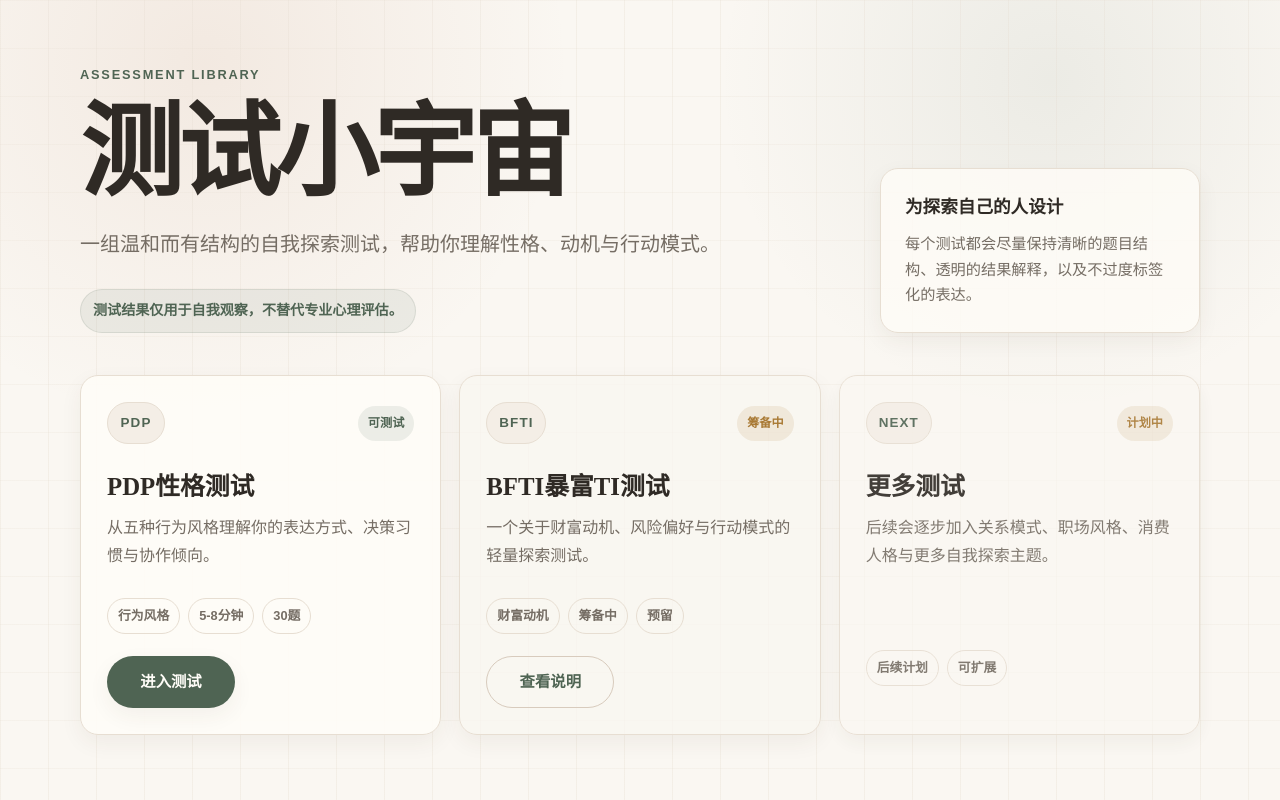
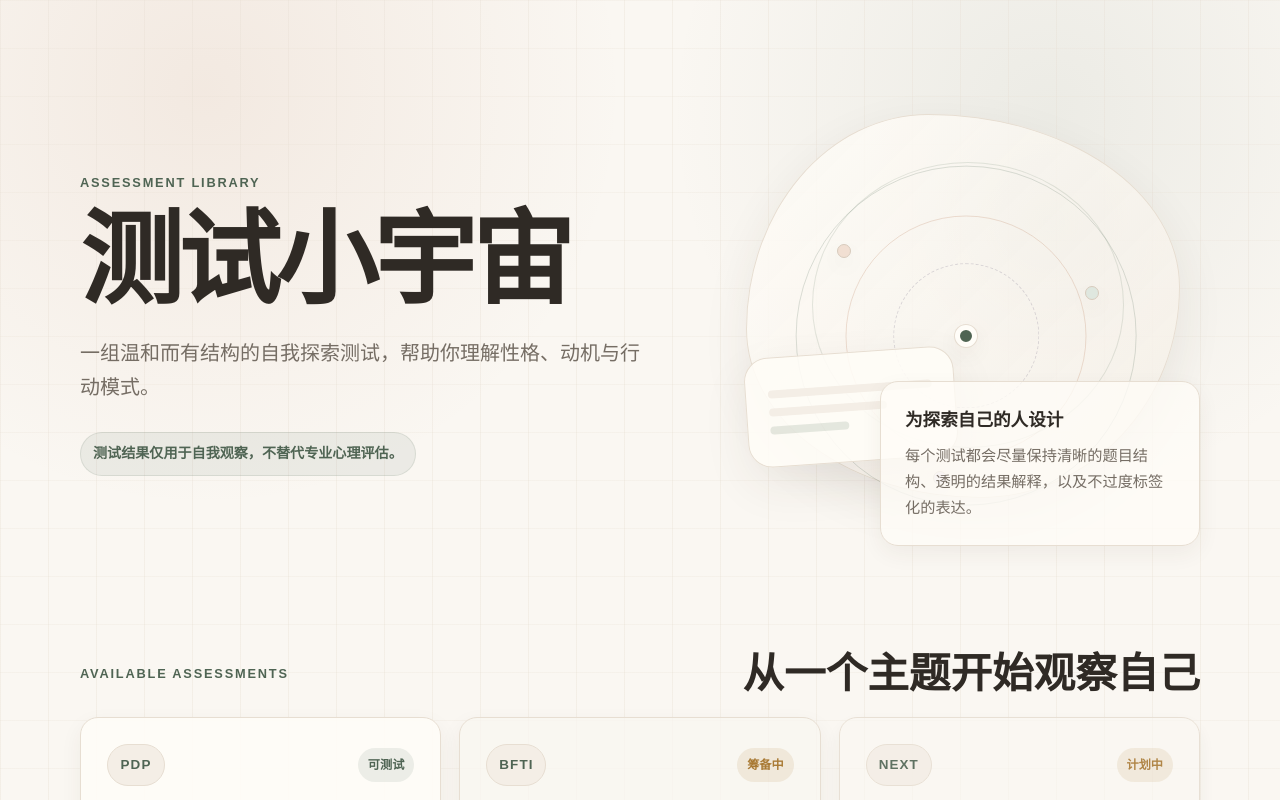
Before and after one commit to MartinaECC/martinaecc.github.io, a React (Vite) app: page / in a window 1280 px wide. Shown: the top 800 px of the page. Built offline with nearby package versions, Linux system fonts and the light colour scheme.

Commit message:
Refine homepage illustration design

```diff
--- a/src/components/TestCard.jsx
+++ b/src/components/TestCard.jsx
@@ -13,6 +13,7 @@ export default function TestCard({ test }) {
 
     return (
         <article className={`test-card ${test.cardClass || ""} ${isComingSoon ? "coming-soon" : ""}`}>
+            <span className="card-watermark">{test.icon}</span>
             <div className="card-topline">
                 <span className="test-icon">{test.icon}</span>
                 <span className={`status-pill ${statusClass}`}>{statusLabel[test.status]}</span>
--- a/src/pages/HomePage.jsx
+++ b/src/pages/HomePage.jsx
@@ -11,10 +11,31 @@ export default function HomePage() {
                     <p className="lead">一组温和而有结构的自我探索测试，帮助你理解性格、动机与行动模式。</p>
                     <p className="small-note">测试结果仅用于自我观察，不替代专业心理评估。</p>
                 </div>
-                <aside className="hero-aside" aria-label="产品说明">
-                    <strong>为探索自己的人设计</strong>
-                    <p>每个测试都会尽量保持清晰的题目结构、透明的结果解释，以及不过度标签化的表达。</p>
+                <aside className="hero-illustration" aria-label="自我探索插画">
+                    <div className="orbit-map">
+                        <span className="orbit orbit-one"></span>
+                        <span className="orbit orbit-two"></span>
+                        <span className="orbit orbit-three"></span>
+                        <span className="core-dot"></span>
+                        <span className="signal signal-a"></span>
+                        <span className="signal signal-b"></span>
+                        <span className="signal signal-c"></span>
+                    </div>
+                    <div className="reflection-card">
+                        <span className="reflection-line long"></span>
+                        <span className="reflection-line medium"></span>
+                        <span className="reflection-line short"></span>
+                    </div>
+                    <div className="hero-aside">
+                        <strong>为探索自己的人设计</strong>
+                        <p>每个测试都会尽量保持清晰的题目结构、透明的结果解释，以及不过度标签化的表达。</p>
+                    </div>
                 </aside>
+            </section>
+
+            <section className="section-heading" aria-label="测试目录说明">
+                <p className="eyebrow">Available Assessments</p>
+                <h2>从一个主题开始观察自己</h2>
             </section>
 
             <section className="test-grid" aria-label="测试列表">
--- a/src/styles.css
+++ b/src/styles.css
@@ -68,7 +68,7 @@ label {
 }
 
 .home-shell {
-    padding-top: 64px;
+    padding-top: 54px;
 }
 
 .page {
@@ -168,17 +168,159 @@ p {
 
 .landing-hero {
     display: grid;
-    grid-template-columns: minmax(0, 1.2fr) 320px;
-    gap: 48px;
-    align-items: end;
-    margin-bottom: 42px;
+    grid-template-columns: minmax(0, 1fr) minmax(360px, 0.82fr);
+    gap: clamp(32px, 6vw, 72px);
+    align-items: center;
+    min-height: 540px;
+    margin-bottom: 56px;
 }
 
 .landing-copy h1 {
     margin-bottom: 20px;
 }
 
+.hero-illustration {
+    position: relative;
+    min-height: 500px;
+    isolation: isolate;
+}
+
+.hero-illustration::before {
+    content: "";
+    position: absolute;
+    inset: 40px 20px 76px 18px;
+    background:
+        linear-gradient(135deg, rgba(255, 253, 248, 0.84), rgba(244, 238, 230, 0.78)),
+        radial-gradient(circle at 70% 28%, rgba(111, 131, 114, 0.12), transparent 34%);
+    border: 1px solid var(--line);
+    border-radius: 42% 58% 46% 54% / 56% 45% 55% 44%;
+    box-shadow: var(--shadow-soft);
+    z-index: -2;
+}
+
+.hero-illustration::after {
+    content: "";
+    position: absolute;
+    inset: 88px 76px 126px 84px;
+    border: 1px solid rgba(111, 131, 114, 0.18);
+    border-radius: 50%;
+    z-index: -1;
+}
+
+.orbit-map {
+    position: absolute;
+    top: 54px;
+    right: 26px;
+    width: min(88%, 420px);
+    aspect-ratio: 1;
+}
+
+.orbit {
+    position: absolute;
+    inset: 50%;
+    border: 1px solid rgba(111, 131, 114, 0.24);
+    border-radius: 50%;
+    transform: translate(-50%, -50%);
+}
+
+.orbit-one {
+    width: 82%;
+    height: 82%;
+}
+
+.orbit-two {
+    width: 58%;
+    height: 58%;
+    border-color: rgba(182, 120, 85, 0.22);
+}
+
+.orbit-three {
+    width: 35%;
+    height: 35%;
+    border-style: dashed;
+    border-color: rgba(117, 108, 134, 0.24);
+}
+
+.core-dot {
+    position: absolute;
+    left: 50%;
+    top: 50%;
+    width: 22px;
+    height: 22px;
+    background: var(--primary-dark);
+    border: 5px solid var(--surface);
+    border-radius: 50%;
+    box-shadow: 0 0 0 1px var(--line), var(--shadow-small);
+    transform: translate(-50%, -50%);
+}
+
+.signal {
+    position: absolute;
+    width: 14px;
+    height: 14px;
+    background: var(--surface);
+    border: 1px solid var(--line-strong);
+    border-radius: 50%;
+    box-shadow: var(--shadow-small);
+}
+
+.signal-a {
+    left: 19%;
+    top: 28%;
+    background: #f1dfd2;
+}
+
+.signal-b {
+    right: 18%;
+    top: 38%;
+    background: #dfe7df;
+}
+
+.signal-c {
+    left: 42%;
+    bottom: 14%;
+    background: #e6dfec;
+}
+
+.reflection-card {
+    position: absolute;
+    left: 18px;
+    bottom: 112px;
+    width: 210px;
+    padding: 22px;
+    background: rgba(255, 253, 248, 0.88);
+    border: 1px solid var(--line);
+    border-radius: 24px;
+    box-shadow: var(--shadow-soft);
+    transform: rotate(-4deg);
+}
+
+.reflection-line {
+    display: block;
+    height: 8px;
+    margin: 10px 0;
+    background: var(--surface-muted);
+    border-radius: 999px;
+}
+
+.reflection-line.long {
+    width: 100%;
+}
+
+.reflection-line.medium {
+    width: 72%;
+}
+
+.reflection-line.short {
+    width: 48%;
+    background: rgba(111, 131, 114, 0.18);
+}
+
 .hero-aside {
+    position: absolute;
+    right: 0;
+    bottom: 28px;
+    width: min(320px, 82%);
     padding: 24px;
     background: rgba(255, 253, 248, 0.78);
     border: 1px solid var(--line);
@@ -200,6 +342,21 @@ p {
     font-size: 0.95rem;
 }
 
+.section-heading {
+    display: flex;
+    align-items: end;
+    justify-content: space-between;
+    gap: 24px;
+    margin-bottom: 18px;
+}
+
+.section-heading h2 {
+    max-width: 560px;
+    font-family: var(--font-serif);
+    font-size: clamp(1.7rem, 4vw, 2.6rem);
+    line-height: 1.18;
+}
+
 .test-grid {
     display: grid;
     grid-template-columns: repeat(3, 1fr);
@@ -207,6 +364,7 @@ p {
 }
 
 .test-card {
+    position: relative;
     min-height: 360px;
     display: flex;
     flex-direction: column;
@@ -215,7 +373,42 @@ p {
     border: 1px solid var(--line);
     border-radius: var(--radius-md);
     box-shadow: var(--shadow-small);
+    overflow: hidden;
     transition: transform 0.2s ease, border-color 0.2s ease, box-shadow 0.2s ease;
+}
+
+.test-card::before {
+    content: "";
+    position: absolute;
+    right: -48px;
+    bottom: -58px;
+    width: 180px;
+    height: 180px;
+    border: 1px solid rgba(111, 131, 114, 0.14);
+    border-radius: 50%;
+}
+
+.test-card::after {
+    content: "";
+    position: absolute;
+    right: 36px;
+    bottom: 42px;
+    width: 48px;
+    height: 48px;
+    background: rgba(111, 131, 114, 0.08);
+    border-radius: 50%;
+}
+
+.card-watermark {
+    position: absolute;
+    right: 20px;
+    top: 86px;
+    color: rgba(47, 42, 37, 0.045);
+    font-family: var(--font-serif);
+    font-size: clamp(4.2rem, 8vw, 6.8rem);
+    font-weight: 700;
+    line-height: 1;
+    pointer-events: none;
 }
 
 .test-card:hover {
@@ -605,6 +798,14 @@ p {
         grid-template-columns: 1fr;
     }
 
+    .landing-hero {
+        min-height: auto;
+    }
+
+    .hero-illustration {
+        min-height: 460px;
+    }
+
     .test-grid {
         grid-template-columns: 1fr;
     }
@@ -635,6 +836,29 @@ p {
         border-radius: 22px;
     }
 
+    .hero-illustration {
+        min-height: 400px;
+    }
+
+    .orbit-map {
+        right: 0;
+        width: 100%;
+    }
+
+    .reflection-card {
+        left: 4px;
+        bottom: 96px;
+        width: 170px;
+    }
+
+    .hero-aside {
+        width: 88%;
+    }
+
+    .section-heading {
+        display: block;
+    }
+
     .test-intro-list,
     .score-list {
         grid-template-columns: 1fr;
```
